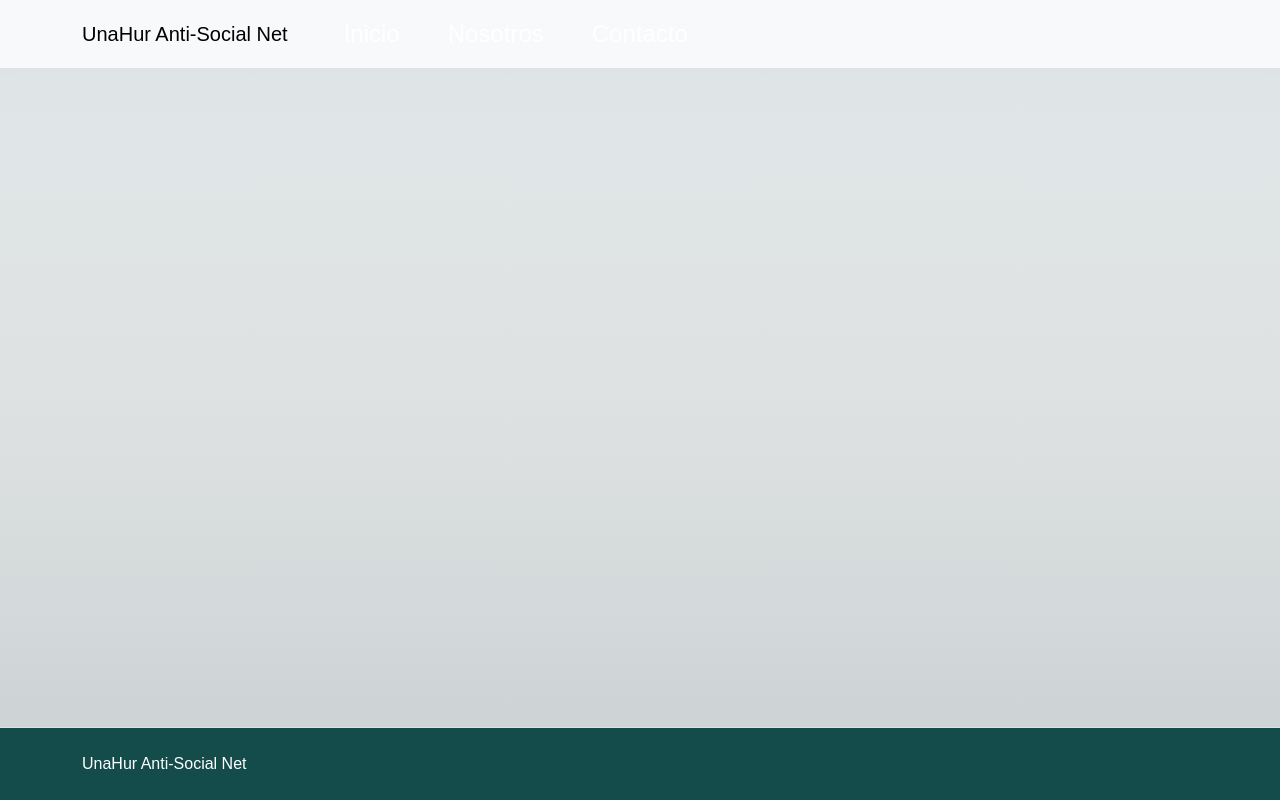
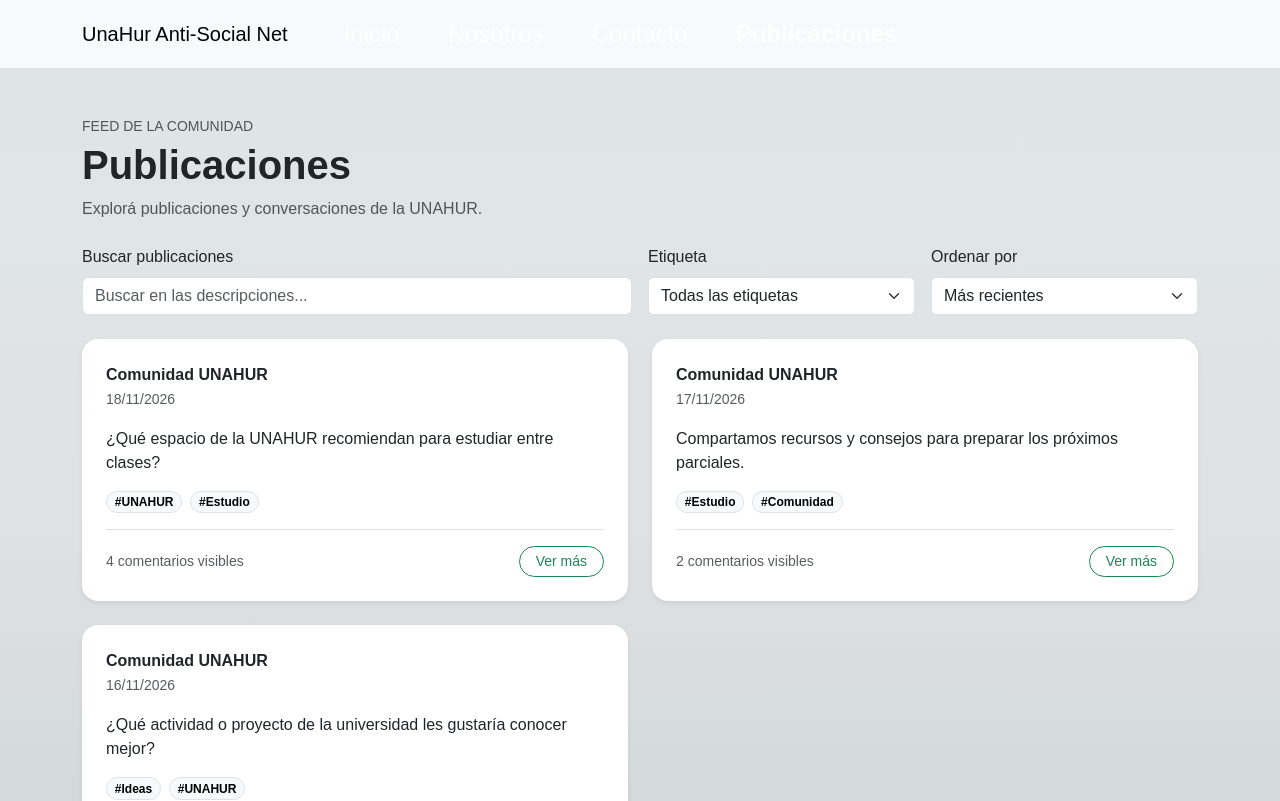
Before and after one commit to agusfmartinez/tp-ciu-red-social, a React (Vite) app: page /publicaciones in a window 1280 px wide. Shown: the top 801 px of the page. Built offline with nearby package versions, Linux system fonts and the light colour scheme.

Commit message:
Creacion de PostCard(idea), Publicaciones(idea) y navbar de publicaciones

```diff
--- a/src/App.tsx
+++ b/src/App.tsx
@@ -4,6 +4,7 @@ import Footer from "./components/Footer";
 import Inicio from "./pages/Inicio";
 import Nosotros from "./pages/Nosotros";
 import Contacto from "./pages/Contacto";
+import Publicaciones from "./pages/Publicaciones";
 
 function App() {
   return (
@@ -14,6 +15,7 @@ function App() {
           <Route path="/" element={<Inicio />} />
           <Route path="/nosotros" element={<Nosotros />} />
           <Route path="/contacto" element={<Contacto />} />
+          <Route path="/publicaciones" element={<Publicaciones />} />
         </Routes>
       </main>
       <Footer />
--- /dev/null
+++ b/src/components/PostCard.tsx
@@ -0,0 +1,64 @@
+import { Link } from 'react-router';
+
+export type PostCardProps = {
+  id: number | string;
+  description: string;
+  tags: string[];
+  images: string[];
+  visibleCommentsCount: number;
+  createdAt: string;
+};
+
+function PostCard({
+  id,
+  description,
+  tags,
+  images,
+  visibleCommentsCount,
+  createdAt,
+}: PostCardProps) {
+  return (
+    <article className="card h-100 border-0 rounded-4 shadow-sm">
+      <div className="card-body p-4">
+        <div className="d-flex align-items-center gap-3 mb-3">
+          <div>
+            <p className="fw-semibold mb-0">Comunidad UNAHUR</p>
+            <small className="text-muted">
+              {new Date(createdAt).toLocaleDateString('es-AR')}
+            </small>
+          </div>
+        </div>
+
+        <p className="mb-3" style={{ whiteSpace: 'pre-line' }}>{description}</p>
+
+        {images[0] && (
+          <img
+            src={images[0]}
+            alt="Imagen de la publicación"
+            className="img-fluid rounded-3 mb-3 w-100"
+            style={{ maxHeight: 360, objectFit: 'cover' }}
+          />
+        )}
+
+        <div className="d-flex flex-wrap gap-2 mb-3">
+          {tags.map((tag) => (
+            <span className="badge rounded-pill text-bg-light border" key={tag}>
+              #{tag}
+            </span>
+          ))}
+        </div>
+
+        <div className="d-flex justify-content-between align-items-center border-top pt-3">
+          <small className="text-muted">
+            {visibleCommentsCount} {visibleCommentsCount === 1 ? 'comentario visible' : 'comentarios visibles'}
+          </small>
+          <Link to={`/post/${id}`} className="btn btn-outline-success btn-sm rounded-pill px-3">
+            Ver más
+          </Link>
+        </div>
+      </div>
+    </article>
+  );
+}
+
+export default PostCard;
--- a/src/components/SocialNavBar.tsx
+++ b/src/components/SocialNavBar.tsx
@@ -14,6 +14,7 @@ function SocialNavBar() {
             <Nav.Link as={NavLink} to="/" end>Inicio</Nav.Link>
             <Nav.Link as={NavLink} to="/nosotros">Nosotros</Nav.Link>
             <Nav.Link as={NavLink} to="/contacto">Contacto</Nav.Link>
+            <Nav.Link as={NavLink} to="/publicaciones">Publicaciones</Nav.Link>
           </Nav>
         </Navbar.Collapse>
       </Container>
--- a/src/pages/Inicio.tsx
+++ b/src/pages/Inicio.tsx
@@ -12,8 +12,8 @@ const Inicio = () => {
                     <p className="lead col-lg-8 mb-4">
                         Un lugar para descubrir temas, compartir ideas y conectar con otras personas de la comunidad.
                     </p>
-                    <Link to="/productos" className="btn btn-light rounded-pill px-4">
-                        Explorar novedades
+                    <Link to="/publicaciones" className="btn btn-light rounded-pill px-4">
+                        Explorar publicaciones
                     </Link>
                 </div>
             </section>
@@ -22,7 +22,7 @@ const Inicio = () => {
                 <div className="d-flex flex-wrap justify-content-between align-items-end gap-2 mb-3">
                     <div>
                         <p className="text-uppercase text-muted small mb-1">Explorá</p>
-                        <h2 className="h3 mb-0">Novedades de la comunidad</h2>
+                        <h2 className="h3 mb-0">Publicaciones de la comunidad</h2>
                     </div>
                 </div>
 
@@ -32,9 +32,9 @@ const Inicio = () => {
                 <div className="d-flex flex-wrap justify-content-between align-items-end gap-2 mb-3">
                     <div>
                         <p className="text-uppercase text-muted small mb-1">Para vos</p>
-                        <h2 className="h3 mb-0">Novedades Destacadas</h2>
+                        <h2 className="h3 mb-0">Publicaciones Destacadas</h2>
                     </div>
-                    <Link to="/productos" className="link-success">Ver todas las novedades</Link>
+                    <Link to="/publicaciones" className="link-success">Ver todas las publicaciones</Link>
                 </div>
 
             </section>
--- /dev/null
+++ b/src/pages/Publicaciones.tsx
@@ -0,0 +1,132 @@
+import { useState } from 'react';
+import { useSearchParams } from 'react-router';
+import PostCard, { type PostCardProps } from '../components/PostCard';
+
+// Datos temporales borrar cuando tengamos backend
+const publicaciones: PostCardProps[] = [
+  {
+    id: 1,
+    description: '¿Qué espacio de la UNAHUR recomiendan para estudiar entre clases?',
+    tags: ['UNAHUR', 'Estudio'],
+    images: [],
+    visibleCommentsCount: 4,
+    createdAt: '2026-11-18T14:30:00',
+  },
+  {
+    id: 2,
+    description: 'Compartamos recursos y consejos para preparar los próximos parciales.',
+    tags: ['Estudio', 'Comunidad'],
+    images: [],
+    visibleCommentsCount: 2,
+    createdAt: '2026-11-17T11:00:00',
+  },
+  {
+    id: 3,
+    description: '¿Qué actividad o proyecto de la universidad les gustaría conocer mejor?',
+    tags: ['Ideas', 'UNAHUR'],
+    images: [],
+    visibleCommentsCount: 0,
+    createdAt: '2026-11-16T09:15:00',
+  },
+];
+
+function Publicaciones() {
+  const [busqueda, setBusqueda] = useState('');
+  const [orden, setOrden] = useState('recientes');
+  const [searchParams, setSearchParams] = useSearchParams();
+  const etiquetaSeleccionada = searchParams.get('tag') ?? '';
+
+  const etiquetas = Array.from(
+    new Set(publicaciones.flatMap((publicacion) => publicacion.tags)),
+  ).sort();
+
+  const busquedaNormalizada = busqueda.trim().toLowerCase();
+  const publicacionesFiltradas = [...publicaciones]
+    .filter((publicacion) =>
+      publicacion.description.toLowerCase().includes(busquedaNormalizada),
+    )
+    .filter((publicacion) =>
+      !etiquetaSeleccionada || publicacion.tags.includes(etiquetaSeleccionada),
+    )
+    .sort((a, b) => {
+      if (orden === 'comentarios') {
+        return b.visibleCommentsCount - a.visibleCommentsCount;
+      }
+      return new Date(b.createdAt).getTime() - new Date(a.createdAt).getTime();
+    });
+
+  function cambiarEtiqueta(valor: string) {
+    if (valor) {
+      setSearchParams({ tag: valor });
+    } else {
+      setSearchParams({});
+    }
+  }
+
+  return (
+    <section className="container py-5">
+      <div className="mb-4">
+        <p className="text-uppercase text-muted small mb-1">Feed de la comunidad</p>
+        <h1 className="display-6 fw-bold">Publicaciones</h1>
+        <p className="text-muted">Explorá publicaciones y conversaciones de la UNAHUR.</p>
+      </div>
+
+      <div className="row g-3 mb-4">
+        <div className="col-12 col-md-6">
+          <label className="form-label" htmlFor="buscar-publicaciones">Buscar publicaciones</label>
+          <input
+            id="buscar-publicaciones"
+            type="search"
+            className="form-control"
+            placeholder="Buscar en las descripciones..."
+            value={busqueda}
+            onChange={(event) => setBusqueda(event.currentTarget.value)}
+          />
+        </div>
+        <div className="col-12 col-md-3">
+          <label className="form-label" htmlFor="filtrar-etiqueta">Etiqueta</label>
+          <select
+            id="filtrar-etiqueta"
+            className="form-select"
+            value={etiquetaSeleccionada}
+            onChange={(event) => cambiarEtiqueta(event.currentTarget.value)}
+          >
+            <option value="">Todas las etiquetas</option>
+            {etiquetas.map((etiqueta) => (
+              <option key={etiqueta} value={etiqueta}>{etiqueta}</option>
+            ))}
+          </select>
+        </div>
+        <div className="col-12 col-md-3">
+          <label className="form-label" htmlFor="ordenar-publicaciones">Ordenar por</label>
+          <select
+            id="ordenar-publicaciones"
+            className="form-select"
+            value={orden}
+            onChange={(event) => setOrden(event.currentTarget.value)}
+          >
+            <option value="recientes">Más recientes</option>
+            <option value="comentarios">Más comentadas</option>
+          </select>
+        </div>
+      </div>
+
+      {publicacionesFiltradas.length > 0 ? (
+        <div className="row g-4">
+          {publicacionesFiltradas.map((publicacion) => (
+            <div className="col-12 col-lg-6" key={publicacion.id}>
+              <PostCard {...publicacion} />
+            </div>
+          ))}
+        </div>
+      ) : (
+        <div className="border rounded-4 p-5 text-center">
+          <h2 className="h5">No encontramos publicaciones</h2>
+          <p className="text-muted mb-0">Probá cambiar la búsqueda o elegir otra etiqueta.</p>
+        </div>
+      )}
+    </section>
+  );
+}
+
+export default Publicaciones;
```
Also changed, not shown: src/components/ProductCard.tsx (deleted, +0 -52 lines), src/pages/Productos.tsx (+5 -5 lines).
